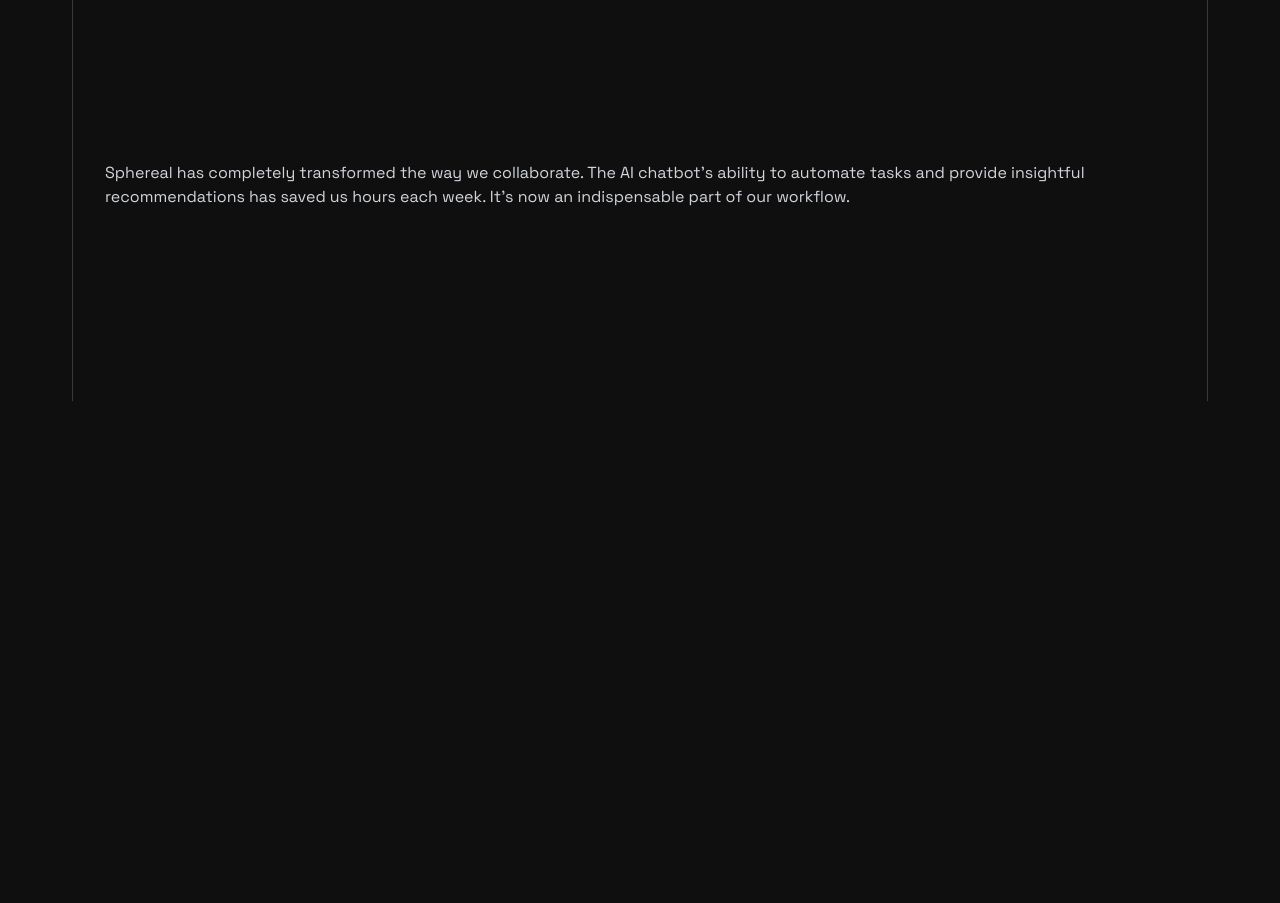
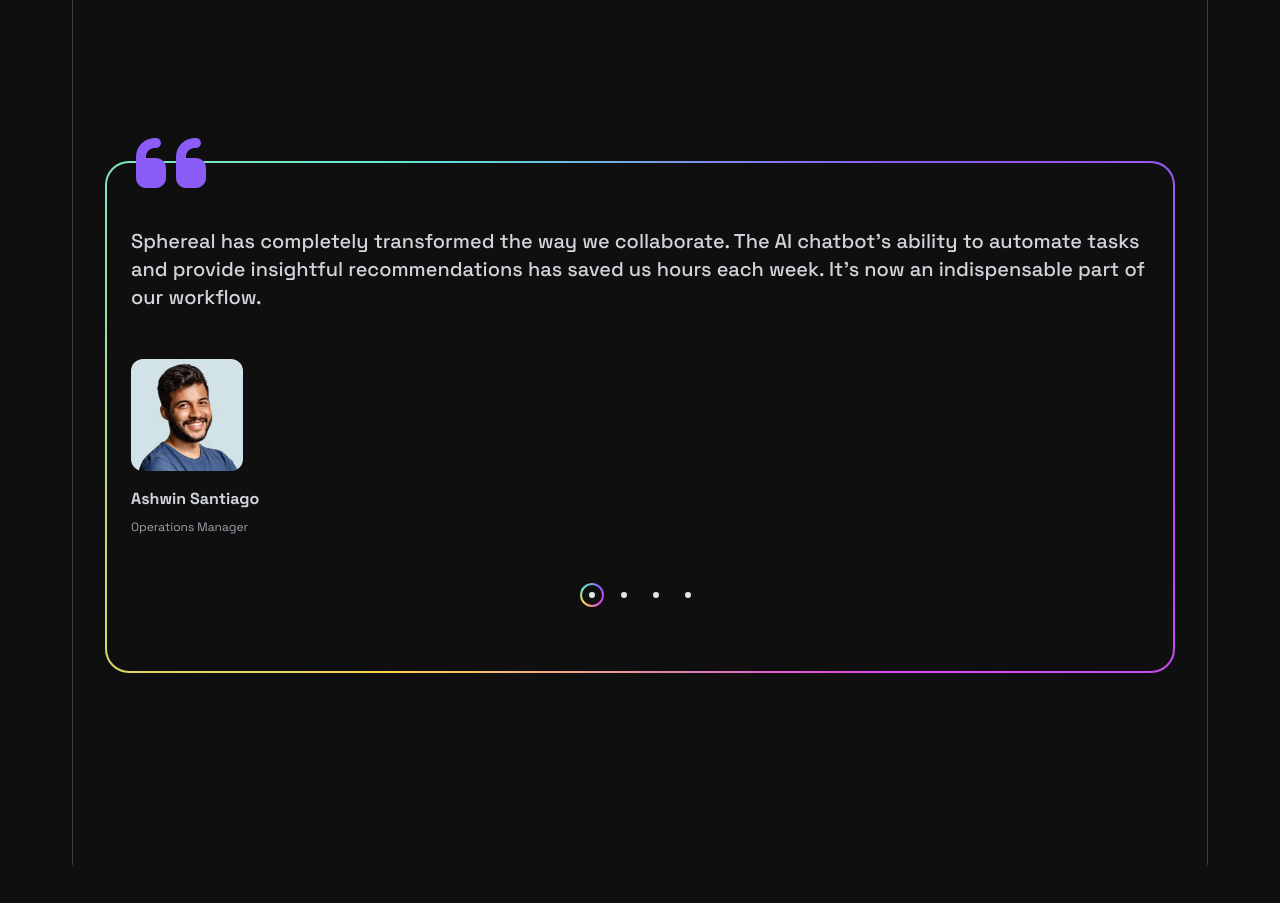
Before and after one commit to Jisap/next14-futuristicAiSaaS-landinPage, a Next.js app: page / in a window 1280 px wide. Shown: the part 3960-4863 px from the top of the page. Built offline with nearby package versions, Linux system fonts and the light colour scheme.

Commit message:
testimonials

```diff
--- a/src/sections/Testimonials.tsx
+++ b/src/sections/Testimonials.tsx
@@ -8,6 +8,9 @@
 import { SectionBorder } from "@/components/SectionBorder";
 import { SectionContent } from "./SectionContent";
 import test from "node:test";
+import Image from "next/image";
+import { FontAwesomeIcon } from "@fortawesome/react-fontawesome";
+import { faQuoteLeft } from "@fortawesome/free-solid-svg-icons";
 
 export const testimonials = [
   {
@@ -49,17 +52,35 @@
       <div className="container">
         <SectionBorder>
           <SectionContent>
-            <div>
+            <div className="border-gradient rounded-3xl px-6 py-16 relative flex flex-col gap-12">
+              <FontAwesomeIcon
+                icon={faQuoteLeft}
+                className="absolute size-20 text-violet-400 top-0 -translate-y-1/2"
+              />
               {testimonials.map((testimonial, index) => (
                 <React.Fragment key={testimonial.name}>
                   { SELECTED_TESTIMONIAL_INDEX  === index && (
-                    <blockquote key={testimonial.name}>
-                      <p>{testimonial.quote}</p>
+                    <blockquote key={testimonial.name} className="flex flex-col gap-12">
+                      <p className="text-xl font-medium">{testimonial.quote}</p>
+                      <cite className="not-italic">
+                        <Image src={testimonial.image} alt={testimonial.name} className="rounded-xl size-28" />
+                        <div className="font-bold mt-4">{testimonial.name}</div>
+                        <div className="text-xs text-gray-400 mt-2">{testimonial.title}</div>
+                      </cite>
                     </blockquote>
-
                   )}
                 </React.Fragment>
               ))}
+              <div className="flex gap-2 justify-center">
+                {testimonials.map((testimonial, index) => (
+                  <div key={testimonial.name} className="size-6 relative isolate inline-flex items-center justify-center">
+                    {SELECTED_TESTIMONIAL_INDEX === index && (
+                      <div className="absolute border-gradient size-full rounded-full -z-10"></div>
+                    )}
+                    <div className="size-1.5 bg-gray-200 rounded-full"></div>
+                  </div>
+                ))}
+              </div>
             </div>
           </SectionContent>
         </SectionBorder>
```
